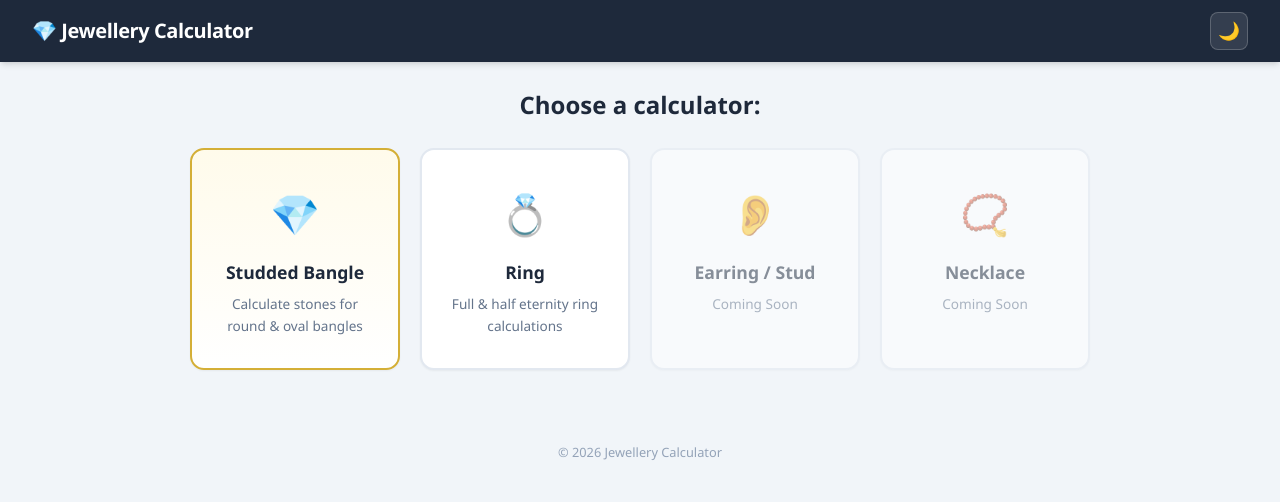
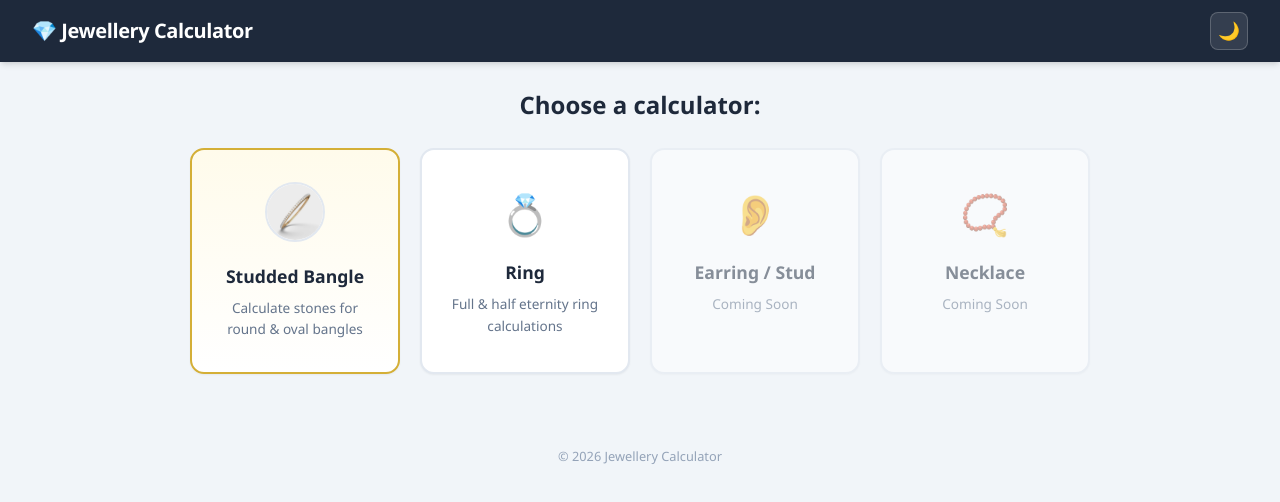
Before and after one commit to kinkarmanna/jewellery-calculator, a website: page index.html in a window 1280 px wide. Drawn offline with Linux system fonts and the light colour scheme.

Commit message:
UI: Replace bangle emoji with uploaded product image on home screen

```diff
--- a/css/styles.css
+++ b/css/styles.css
@@ -134,6 +134,16 @@ main {
 .card-icon {
     font-size: 2.5rem;
     margin-bottom: 0.75rem;
+}
+
+.card-image {
+    width: 60px;
+    height: 60px;
+    object-fit: cover;
+    border-radius: 50%;
+    margin-bottom: 0.75rem;
+    border: 2px solid var(--border);
+    background: white;
 }
 
 .card h3 {
--- a/index.html
+++ b/index.html
@@ -7,7 +7,7 @@
     <meta http-equiv="Pragma" content="no-cache">
     <meta http-equiv="Expires" content="0">
     <title>Jewellery Calculator</title>
-    <link rel="stylesheet" href="css/styles.css?v=7">
+    <link rel="stylesheet" href="css/styles.css?v=8">
 </head>
 <body>
     <header>
@@ -21,7 +21,7 @@
             <h2>Choose a calculator:</h2>
             <div class="cards-container">
                 <div class="card active" id="card-bangle">
-                    <div class="card-icon">💎</div>
+                    <img src="images/bangle-card.jpg" class="card-image" alt="Bangle">
                     <h3>Studded Bangle</h3>
                     <p>Calculate stones for round & oval bangles</p>
                 </div>
@@ -431,6 +431,6 @@
         <p>&copy; 2026 Jewellery Calculator</p>
     </footer>
 
-    <script type="module" src="js/app.js?v=7"></script>
+    <script type="module" src="js/app.js?v=8"></script>
 </body>
 </html>
```
Also changed, not shown: images/bangle-card.jpg (added).
